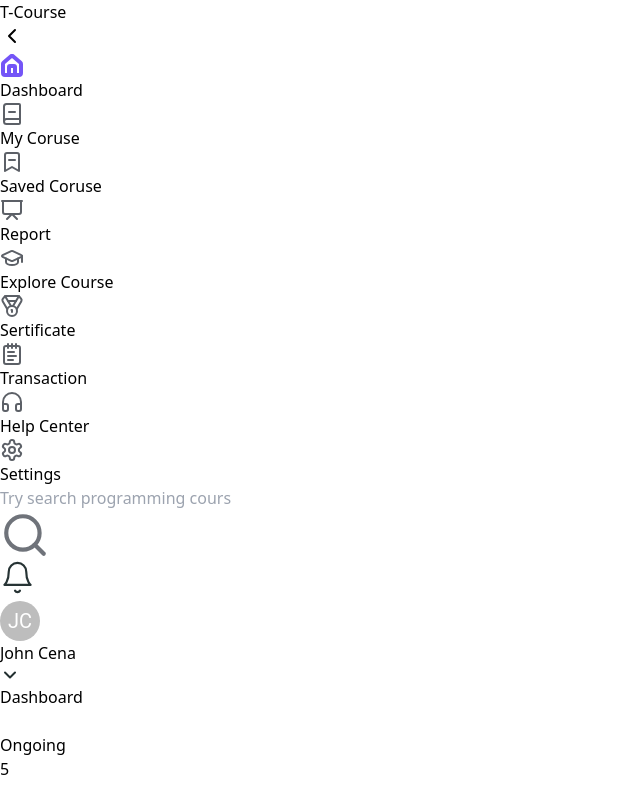
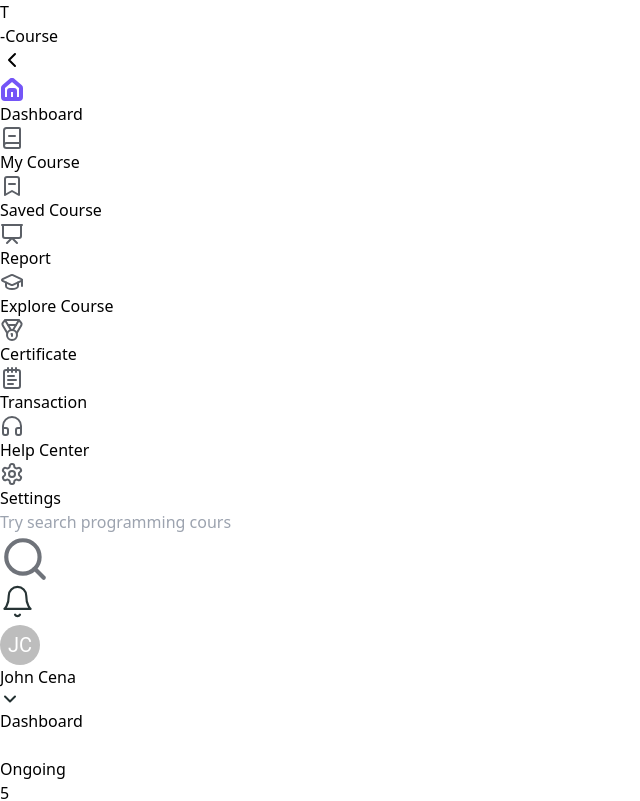
Before and after one commit to abi286/new-website, a React (Vite) app: page / in a window 1280 px wide. Shown: the top 801 px of the page, without its empty margins (0-640 px from the left). Built offline with nearby package versions, Linux system fonts and the light colour scheme.

Commit message:
side nav bar transition complete

```diff
--- a/src/App.jsx
+++ b/src/App.jsx
@@ -3,9 +3,9 @@ import Navside from "./components/Navbar/Navside";
 import Hero from "./components/Hero/Hero";
 const App = () => {
   return (
-    <div className="flex flex-row">
+    <div className="flex flex-row w-72">
       <Navside />
-      <div className="w-full h-full">
+      <div className="w-fit h-full">
       <Navbar />
       <Hero />
       </div>
--- a/src/components/Navbar/Navside.jsx
+++ b/src/components/Navbar/Navside.jsx
@@ -1,3 +1,4 @@
+import { useState } from "react";
 import { ChevronLeft } from "lucide-react";
 import { House } from "lucide-react";
 import { BookMinus } from "lucide-react";
@@ -6,100 +7,115 @@ import { Presentation } from "lucide-react";
 import { GraduationCap } from "lucide-react";
 import { Medal } from "lucide-react";
 import { NotepadText } from "lucide-react";
-import Footer from "./Footer";
+import { Headphones, Settings } from "lucide-react";
+// import { ChevronRight } from "lucide-react";
 
 const Navside = () => {
+  const [expanded, setExpanded] = useState(true);
+  const Menus = [
+    {
+      title: "Dashboard",
+      icon: <House color="#7455F7" strokeWidth={4} className="ml-3" />,
+    },
+    {
+      title: "My Course",
+      icon: <BookMinus color="#5C6067" strokeWidth={2} className="ml-3" />,
+    },
+    {
+      title: "Saved Course",
+      icon: <BookmarkMinus color="#5C6067" strokeWidth={2} className="ml-3" />,
+    },
+    {
+      title: "Report",
+      icon: <Presentation color="#5C6067" strokeWidth={2} className="ml-3" />,
+    },
+    {
+      title: "Explore Course",
+      icon: <GraduationCap color="#5C6067" strokeWidth={2} className="ml-3" />,
+    },
+    {
+      title: "Certificate",
+      icon: <Medal color="#5C6067" strokeWidth={2} className="ml-3" />,
+    },
+    {
+      title: "Transaction",
+      icon: <NotepadText color="#5C6067" strokeWidth={2} className="ml-3" />,
+    },
+  ];
+  const footerMenus = [
+    {
+      title: "Help Center",
+      icon: <Headphones color="#5C6067" strokeWidth={2} className="ml-3" />,
+      href: "#HelpCenter",
+    },
+    {
+      title: "Settings",
+      icon: <Settings color="#5C6067" strokeWidth={2} className="ml-3" />,
+      href: "#Settings",
+    },
+  ];
   return (
-    <div className="border-r  border-gray-300">
-      <div className=" min-w-52 w-72  h-full">
-        <div className="fex flex-col">
-          <h1 className="text-3xl text-[#7455F7] font-bold px-7 pt-8 pb-2">
-            T-Course
+    <div className={`border-r  border-gray-300 duration-300 ${expanded ? "w-72" : "w-20"}`}>
+      <div className={`${expanded ? "w-72" : "w-20"} duration-200 min-w-52 w-72  h-full`}>
+        <div
+          className={`flex px-7 pt-8 pb-2 overflow-hidden transition-all `}
+        >
+          <h1 className={`text-3xl text-[#7455F7] font-bold `}>T</h1>
+          <h1
+            className={`text-3xl text-[#7455F7] font-bold  overflow-hidden transition-all ${
+              !expanded && "scale-0"
+            }`}
+          >
+            -Course
           </h1>
         </div>
-        <button className="inline-flex items-center justify-center border border-input bg-white rounded-3xl p-2 ml-12 mt-2 translate-x-[221px] ">
+        <button
+          onClick={() => setExpanded((curr) => !curr)}
+          className={` ${
+            expanded ? "translate-x-[221px]" : ""
+          } inline-flex items-center justify-center border border-input bg-white rounded-3xl p-2 ml-12 mt-2  duration-300 ${
+            !expanded && "rotate-180"
+          }`}
+        >
           <ChevronLeft />
         </button>
-        <div className="flex flex-col gap-2 h-[435px] mt-4 ">
-          <div className="px-5 py-3">
-            <a href="#dashboard">
-              <span className="flex gap-2 bg-[#F2EEFE] text-[#7455F7] font-bold pr-28 py-3 rounded-3xl">
-                <House color="#7455F7" strokeWidth={4} className="ml-3" />
-                Dashboard
+        <div className={`flex flex-col gap-8 h-[435px] duration-200 mt-4 ${expanded ? "w-72" : "w-[88px]"}`}>
+          <ul>
+            {Menus.map((menu, index) => (
+              <div key={index} className="px-5 py-3 mb-2">
+                <a href={`#${menu.title.replace(" ", "")}`}>
+                  <span
+                    className={`flex gap-4 rounded ${
+                      menu.title === "Dashboard"
+                        ? "py-3 rounded-s-full rounded-r-full bg-[#F2EEFE] text-[#7455F7] font-bold"
+                        : "text-[#5C6067]"
+                    } `}
+                  >
+                    {menu.icon}
+                    <span className={`${!expanded && "hidden"}`}>
+                      {menu.title}
+                    </span>
                   </span>
                 </a>
               </div>
-          <div className="px-5 pb-3">
-            <a href="#MyCoruse">
+            ))}
+          </ul>
+          <div className="border-b border-gray-300  w-60 ml-5"></div>
+          <ul>
+            {footerMenus.map((menu, index) => (
+              <div key={index} className="px-5 py-3 mb-2">
+                <a href={menu.href}>
                   <span className="flex gap-2 text-[#5C6067]">
-                <BookMinus
-                  color="#5C6067"
-                  absoluteStrokeWidth
-                  className="ml-3"
-                />
-                My Coruse
+                    {menu.icon}
+                    <span className={`${!expanded && "hidden"}`}>
+                      {menu.title}
+                    </span>
                   </span>
                 </a>
               </div>
-          <div className="px-5 py-3">
-            <a href="#SavedCoruse">
-              <span className="flex gap-2 text-[#5C6067]">
-                <BookmarkMinus
-                  color="#5C6067"
-                  absoluteStrokeWidth
-                  className="ml-3"
-                />
-                Saved Coruse
-              </span>
-            </a>
+            ))}
+          </ul>
         </div>
-          <div className="px-5 py-3">
-            <a href="#Report">
-              <span className="flex gap-2 text-[#5C6067]">
-                <Presentation
-                  color="#5C6067"
-                  absoluteStrokeWidth
-                  className="ml-3"
-                />
-                Report
-              </span>
-            </a>
-          </div>
-          <div className="px-5 py-3">
-            <a href="#ExploreCourse">
-              <span className="flex gap-2  text-[#5C6067]">
-                <GraduationCap
-                  color="#5C6067"
-                  absoluteStrokeWidth
-                  className="ml-3"
-                />
-                Explore Course
-              </span>
-            </a>
-          </div>
-          <div className="px-5 py-3">
-            <a href="#Sertificate">
-              <span className="flex gap-2 text-[#5C6067]">
-                <Medal color="#5C6067" absoluteStrokeWidth className="ml-3" />
-                Sertificate
-              </span>
-            </a>
-          </div>
-          <div className="px-5 py-3">
-            <a href="#Transaction">
-              <span className="flex gap-2 text-[#5C6067]">
-                <NotepadText
-                  color="#5C6067"
-                  absoluteStrokeWidth
-                  className="ml-3"
-                />
-                Transaction
-              </span>
-            </a>
-          </div>
-        </div>
-        <div className="border-b border-gray-300  w-60 ml-5"></div>
-        <Footer />
       </div>
     </div>
   );
```
Lines whose indentation alone changed are shown as unchanged.
